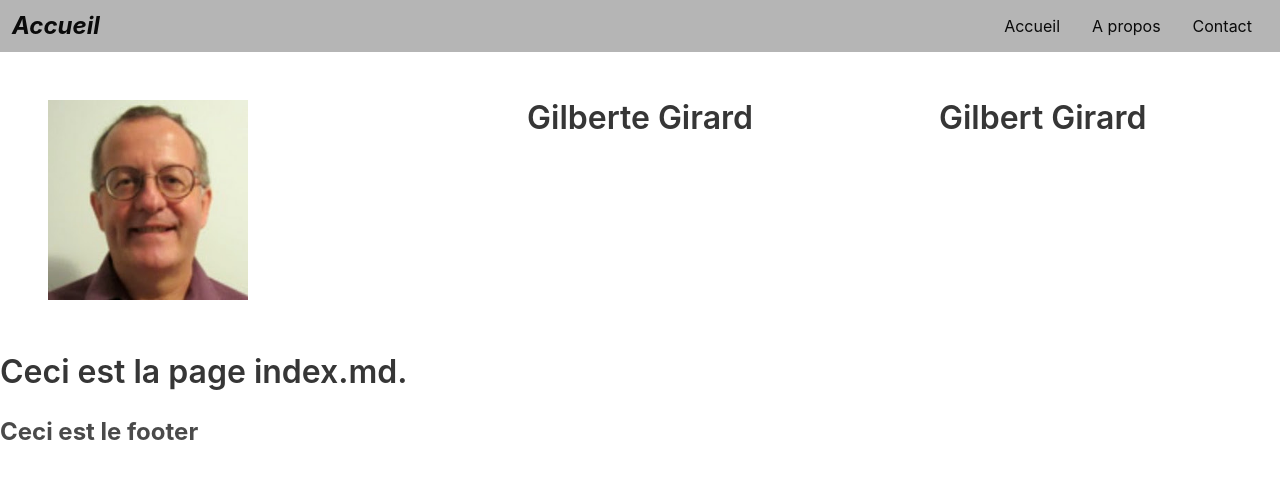
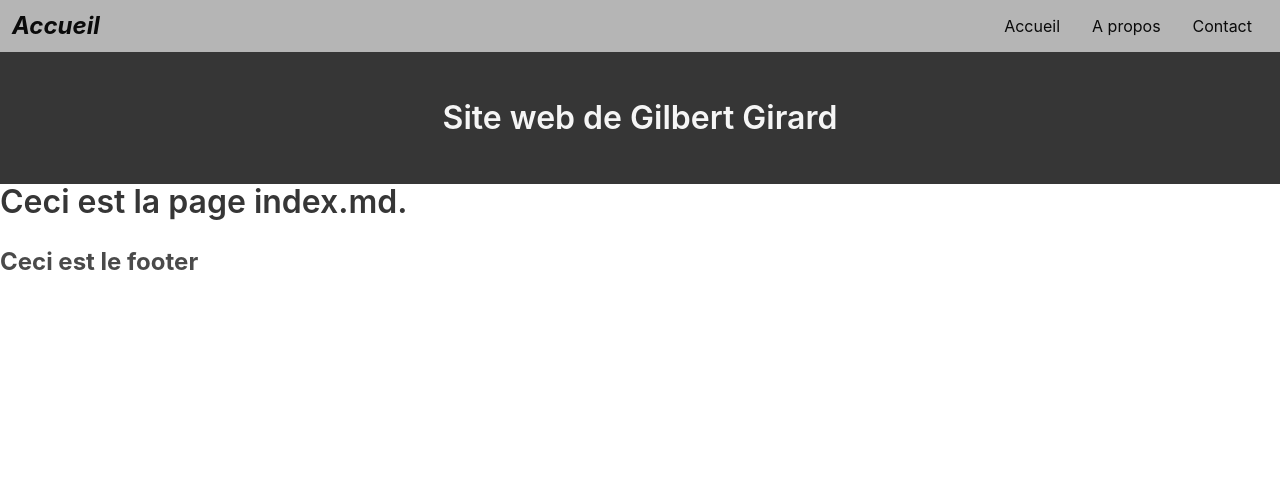
Before and after one commit to gilbiere/jeckyll-1, a Jekyll site: the page built from index.md, in a window 1280 px wide. Shown: the top 479 px of the page. Built offline with Jekyll 4.4.1, drawn with Linux system fonts in a browser that asks for light colours.

Commit message:
Update header.html

```diff
--- a/_includes/header.html
+++ b/_includes/header.html
@@ -1,13 +1,5 @@
-<section class="section">
-    <div class="columns">
-        <div class="column">
-            <p class="is-align-items-center"> <img src="/assets/images/gilbert girard.jpg" alt="Gilbert Girard" width="200" height="150"></p>
+<section class="section has-background-dark">
+        <div class="has-text-centered">
+            <h1 class="title has-text-white-ter">Site web de Gilbert Girard</h1>
         </div>
-        <div class="column">
-            <p class="title has-text-centered">Gilberte Girard</p>
-        </div>
-        <div class="column has-text-centered">
-            <h1 class="title">Gilbert Girard</h1>
-        </div>
-    </div>
 </section>
```
